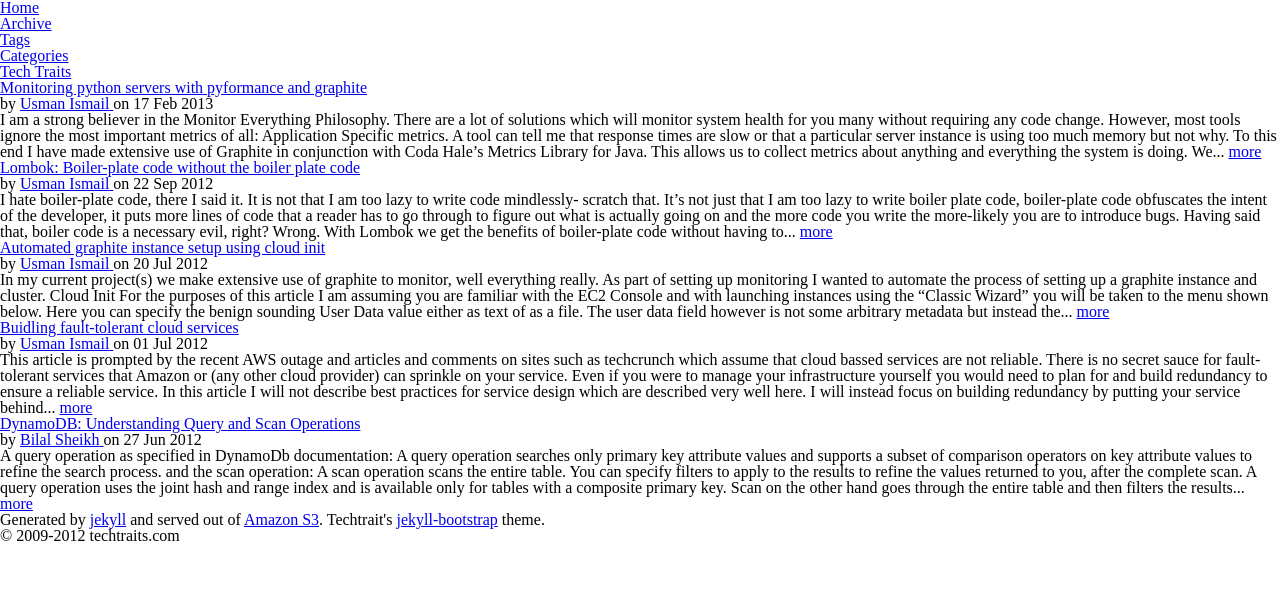
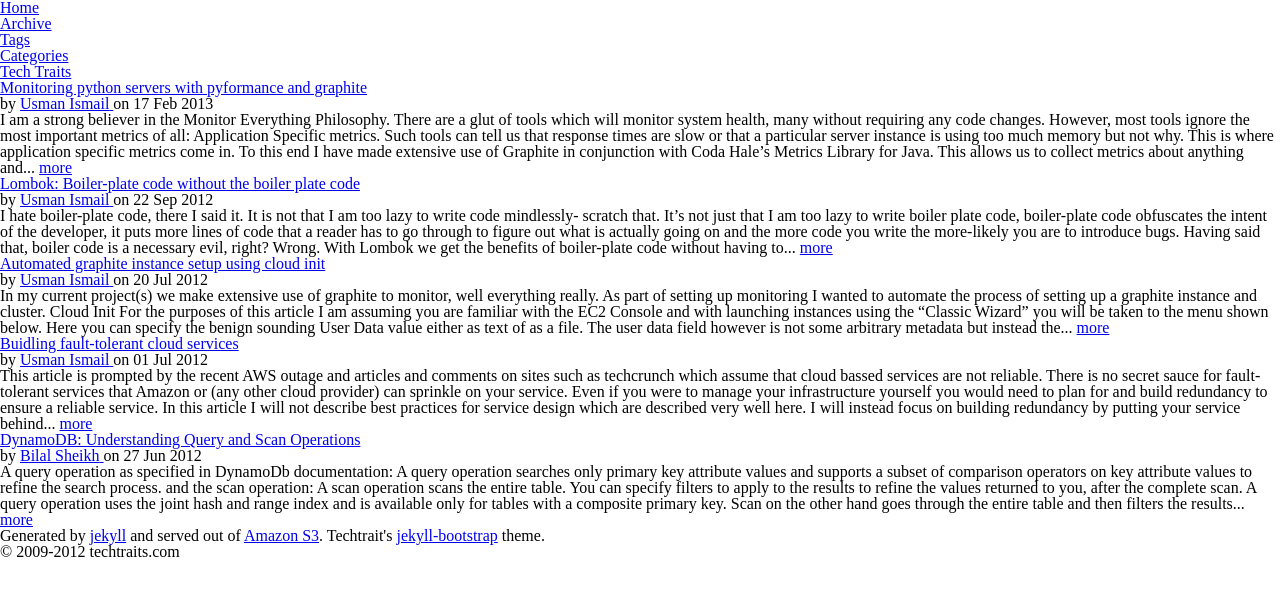
Before and after one commit to techtraits/techtraits-blog, a Jekyll site: the page built from index.md, in a window 1280 px wide. Shown: the top 596 px of the page. Built offline with Jekyll 4.4.1, drawn with Linux system fonts in a browser that asks for light colours; nearby versions of some CDN libraries; library files that are not in the unit come from our copies.

Commit message:
Updating article for typos and errors

```diff
--- a/_posts/2013-02-17-Monitoring-python-servers-with-pyformance-and-graphite.markdown
+++ b/_posts/2013-02-17-Monitoring-python-servers-with-pyformance-and-graphite.markdown
@@ -15,17 +15,17 @@
 ![Measure Everyting](/assets/images/monitor.jpg)
 
 
-I am a strong believer in the [Monitor Everything](http://codeascraft.etsy.com/2011/02/15/measure-anything-measure-everything/) Philosophy. There are a lot of solutions which will monitor system health for you many without requiring any code change. However, most tools ignore the most important metrics of all: Application Specific metrics. A tool can tell me that response times are slow or that a particular server instance is using too much memory but not why. To this end I have made extensive use of [Graphite](http://graphite.wikidot.com/) in conjunction with Coda Hale's [Metrics Library](https://github.com/codahale/metrics) for Java. This allows us to collect metrics about anything and everything the system is doing. We count, measure rate, measure delay and even look at distributions of events.
+I am a strong believer in the [Monitor Everything](http://codeascraft.etsy.com/2011/02/15/measure-anything-measure-everything/) Philosophy. There are a glut of tools which will monitor system health, many without requiring any code changes. However, most tools ignore the most important metrics of all: Application Specific metrics. Such tools can tell us that response times are slow or that a particular server instance is using too much memory but not why. This is where application specific metrics come in. To this end I have made extensive use of [Graphite](http://graphite.wikidot.com/) in conjunction with Coda Hale's [Metrics Library](https://github.com/codahale/metrics) for Java. This allows us to collect metrics about anything and everything the system is doing. We count, measure rate, measure delay and even look at distributions of events.
 
-This can sound very resource intensive, for example one of the systems I work with is the backend service for [Simpsons Tapped Out](https://itunes.apple.com/ca/app/the-simpsons-tapped-out/id497595276) for which we have millions of active users and hundreds of server instances. We generate approximately fifty thousand unique values which are all updated on the order of once a minute. This can seem prohibitively expensive but one important fact to leverage is that we already over-provision our application servers to handle sudden load increases. This means there is a lot of computation and memory laying idle at any given time. The metrics library we use puts the onus of computing running averages, distributions and storing metrics values on the node themselves. Then in a background thread once a minute all metrics stored on a server are sent graphite in a single request. Since all client-serving code is updating metrics in local memory there is no response time implication of using metrics. Similarly since metrics are sent to graphite in summarized batched form we are not consuming large amounts of bandwidth.
+This can sound very resource intensive, for example one of the systems I work with is the backend service for [Simpsons Tapped Out](https://itunes.apple.com/ca/app/the-simpsons-tapped-out/id497595276) for which we have millions of active users and hundreds of server instances. We generate approximately fifty thousand unique metric values which are all updated once a minute. This can seem prohibitively expensive but one important fact to leverage to our advantage is that we already over-provision our application servers to handle sudden increases in traffic. This means there is a lot of  idle computation power and memory at any given time. The metrics library we use puts the onus of computing running averages, distributions and storing metrics values on the node themselves. Then in a background thread once a minute all metrics stored on a server are sent graphite in a single request. Since all client-serving code is updating metrics in local memory there is no response time implication of using metrics. Similarly since metrics are sent to graphite in summarized batched form we are not consuming large amounts of bandwidth.
 
-Since this approach has be so useful to us I wanted to use a similar setup to report metrics out a Python based project I am working on. This article describes the steps necessary to implement efficient metrics collection in python using the [pyformance](https://github.com/usmanismail/pyformance) library.
+Since this approach has been so useful to us I wanted to use a similar setup to report metrics out a Python based project I am working on. This article describes the steps necessary to implement efficient metrics collection in python using the [pyformance](https://github.com/usmanismail/pyformance) library.
 
 &nbsp;
 # Create Test Server
 &nbsp;
 
-The first thing is first lets create a server to monitor, I am going to be using the [Twisted framework](http://twistedmatrix.com/trac/) to create a very simple HelloWorld server, code shown below. Run the server and point your browser to http://localhost:8001 and confirm that you get "HelloWorld" as the response.
+Before we add monitoring lets create a server which we are going to monitor. We are going to be using the [Twisted framework](http://twistedmatrix.com/trac/) to create a very simple HelloWorld server, code shown below. Run the server and point your browser to http://localhost:8001 and confirm that you get "HelloWorld" as the response.
 
 {% highlight python  linenos %}
 #!/usr/bin/python
@@ -152,7 +152,7 @@
 &nbsp;
 &nbsp;
 
-Test the code by entering the the following URL in your browser [http://localhost:8001?world_size=X](http://localhost:8001?world_size=X) where X is any number. In response you will now be something like:
+Test the code by entering the following URL in your browser [http://localhost:8001?world_size=X](http://localhost:8001?world_size=X) where X is any number. In response you will now see something like:
 
 {% highlight javascript linenos %}
 {
@@ -172,13 +172,13 @@
 # Getting Data to Graphite
 &nbsp;
 
-Having access to metric values on a node is only marginally useful, we know need to get them to graphite where we can graph them over time and aggregate values from all our deployed nodes. For this we use a service called [HostedGraphite](https://www.hostedgraphite.com/). You can get a free trial account for hosted graphite [here](https://www.hostedgraphite.com/signup/). Once you have an account click the Account tab and you should see something like the page below. From here copy your API Key.
+Having access to metric values on a node is only marginally useful; we now need to get these values to graphite where we can graph them over time and aggregate values from all our deployed nodes. For this we use a service called [HostedGraphite](https://www.hostedgraphite.com/). You can get a free trial account for hosted graphite [here](https://www.hostedgraphite.com/signup/). Once you have an account click the Account tab and you should see something like the page below. From here copy your API Key.
 
 ![Hosted Graphite](/assets/images/hostedgraphite.png)
 &nbsp;
 &nbsp;
 
-We can now import (Line 8) and create an instance of (Line 26) Hosted Graphite Reporter. We need to pass in an instance of the metrics registry, the time interval after which to report metrics to Graphite, I am using 10s as the interval. Lastly, we need to pass in the Hosted Graphite API key we read earlier. If you run your server again and send some requests to update the metrics, you should now see metrics values in hosted graphite. Log back into hosted graphite and click the composer tab to be able to see your metrics.
+In order to push the metrics to Hosted Graphite we need to import (Line 8) and create an instance of (Line 26) Hosted Graphite Reporter. The reporter needs an instance of the metrics registry, the time interval after which to report metrics to Graphite and your Hosted Graphite API Key. In the example below I am using an 10s interval between calls to push metrics. If you run your server again and send some requests to update the metrics, you should now see metrics values in Hosted Graphite under the Composer tab.
 
 {% highlight python linenos %}
 #!/usr/bin/python
```
Also changed, not shown: other parts of _posts/2013-02-17-Monitoring-python-servers-with-pyformance-and-graphite.markdown (+2 -2 lines).
